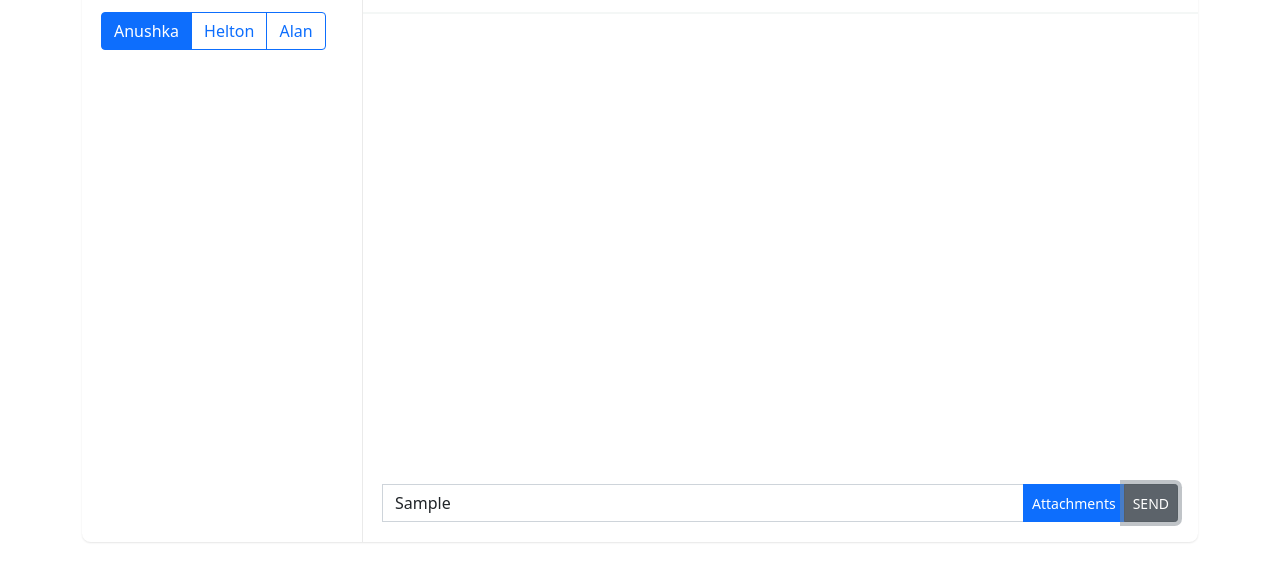
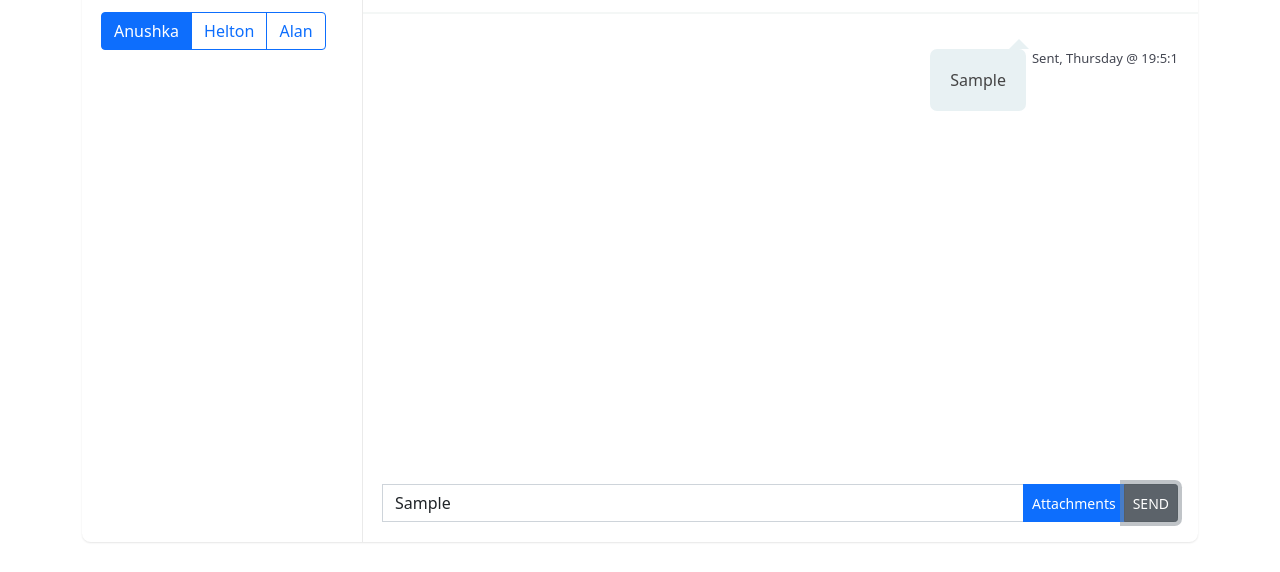
Before and after one commit to anushkasingh16/team06, a plain HTML site: page messenger.html in a window 1280 px wide. Both pictures are taken after typing "Sample" into the empty fields and a click on the button "SEND". Shown: the part 238-810 px from the top of the page. Drawn offline with nearby package versions, Linux system fonts and the light colour scheme.

Commit message:
Add files via upload
rendered sent text messages with click event listener, added timestamp for sent text

```diff
--- /dev/null
+++ b/Time.js
@@ -0,0 +1,31 @@
+export function day() {
+    const date = new Date();
+    const datetime = date.getDay();
+    if (datetime == 0) {
+        return "Sunday";
+    }
+    if (datetime == 1) {
+        return "Monday";
+    }
+    if (datetime == 2) {
+        return "Tuesday";
+    }
+    if (datetime == 3) {
+        return "Wednesday";
+    }
+    if (datetime == 4) {
+        return "Thursday";
+    }
+    if (datetime == 5) {
+        return "Friday";
+    }
+    if (datetime == 6) {
+        return "Saturday";
+    }
+}
+
+export function time() {
+    const currentdate = new Date();
+    const time = currentdate.getHours() + ":" + currentdate.getMinutes() + ":" + currentdate.getSeconds();
+    return time;
+}
--- a/messenger.html
+++ b/messenger.html
@@ -78,7 +78,7 @@
                         </div>
                     </div>
                     <div class="chat-history">
-                        <ul class="m-b-0">
+                        <ul id = "chatul" class="m-b-0">
                         </ul>
                     </div>
                     <div class="chat-message clearfix">
@@ -87,7 +87,7 @@
                             <input type="text" id = "messagePlaceHolder" class="form-control" placeholder="Message Anushka..." >
                             <br>
                             <button type="button" class="btn btn-primary btn-sm btn-block">Attachments</button>
-                            <button type="button" class="btn btn-secondary btn-sm btn-block">SEND</button>
+                            <button type="button" id = "send" class="btn btn-secondary btn-sm btn-block">SEND</button>
                         </div>
                     </div>
                 </div>
--- a/messenger.js
+++ b/messenger.js
@@ -1,34 +1,58 @@
 // https://getbootstrap.com/docs/5.1/components/button-group/
+// for attachments: https://mdbootstrap.com/docs/standard/forms/file/
+// addevent listener for "enter" key to send text
+
+import {day, time} from "./Time.js"
 
 let helton = document.getElementById("Helton");
 let anuskha = document.getElementById("Anushka");
 let alan = document.getElementById("Alan");
 let header = document.getElementById("ChatHeader");
-let nameButtonClass = document.getElementsByClassName("btnradio");
-let messagePage = document.getElementsByClassName("m-b-0");
-let submitButton = document.getElementsByClassName("submit");
+let messagePage = document.getElementById("chatul");
+let submitButton = document.getElementById("send");;
 let messagePlaceHolder = document.getElementById("messagePlaceHolder");
-
 
 function chatSwitch (element) {
     header.innerHTML = element.id;
     messagePlaceHolder.placeholder = "Message " + element.id + "...";
 }
 
-function renderPage () {
-
+function getDate () {
+    const datetime = day() + " @ " + time();
+    return datetime;
 }
 
-function submitText () { // event listener for
+function renderSent (element) {
+    let clearfix = document.createElement("li");
+    clearfix.className = "clearfix";
+    element.appendChild(clearfix);
+    let data = document.createElement("div");
+    data.className = "message-data text-right";
+    clearfix.appendChild(data);
+    let dateAndTime = document.createElement("span");
+    dateAndTime.className = "message-data-time float-right";
+    dateAndTime.innerHTML = "Sent, " + getDate();
+    data.appendChild(dateAndTime);
+    let mym = document.createElement("div");
+    mym.className = "message other-message float-right";
+    mym.innerText = submitText()
+    clearfix.appendChild(mym);
+    console.log("sent");
+    console.log(submitText());
+}
 
+function renderRecieve (element) { // opposite of renderSent?
+    console.log("recieved")
+}
+
+function submitText () { // event listener for submitted text
+    return messagePlaceHolder.value;
 }
 
 helton.addEventListener("click", () => {chatSwitch(helton)});
 anuskha.addEventListener("click", () => {chatSwitch(anuskha)});
 alan.addEventListener("click", () => {chatSwitch(alan)});
-helton.addEventListener("click", () => {renderPage(helton)});
-anuskha.addEventListener("click", () => {renderPage(anuskha)});
-alan.addEventListener("click", () => {renderPage(alan)});
+submitButton.addEventListener("click", () => {renderSent(messagePage)});
 
 /*
 
--- a/styles/messenger.css
+++ b/styles/messenger.css
@@ -118,7 +118,8 @@
 
 .chat .chat-history .message-data-time {
     color: #434651;
-    padding-left: 6px
+    padding-left: 6px;
+    font-size: small;
 }
 
 .chat .chat-history .message {
@@ -198,7 +199,7 @@
 }
 
 .float-right {
-    float: right
+    float: right;
 }
 
 .clearfix:after {
```
